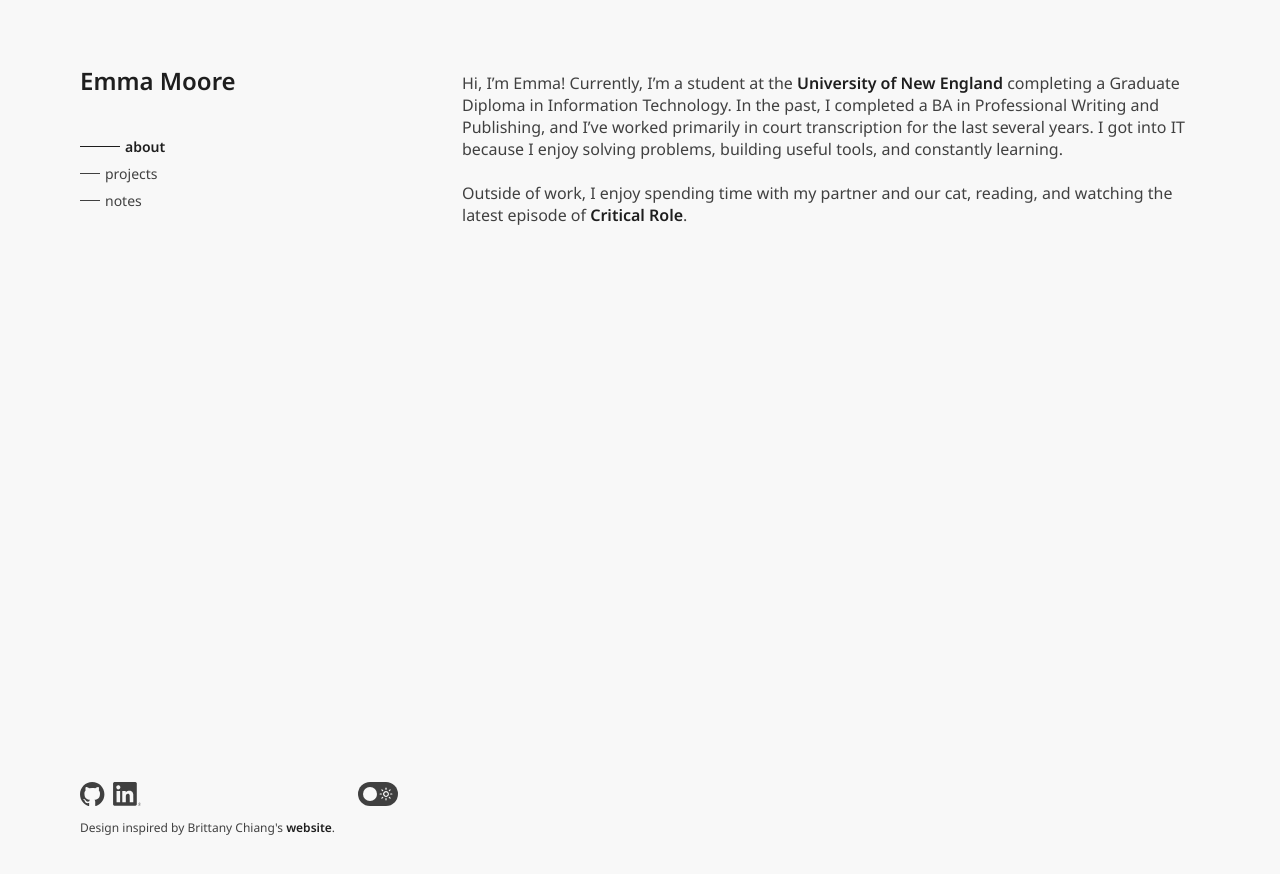
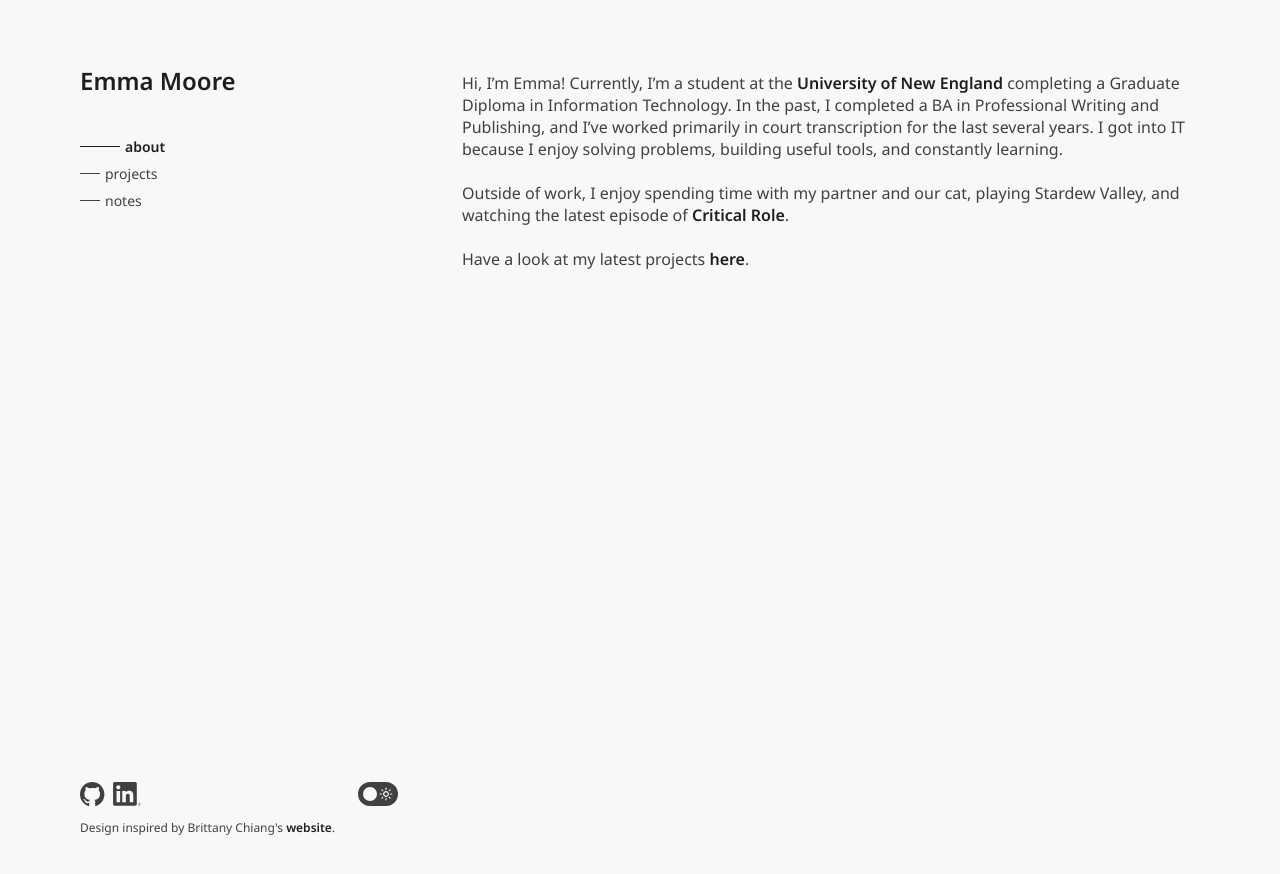
Before and after one commit to emoore29/emoore29.github.io, a Jekyll site: the page built from about.md, in a window 1280 px wide. Shown: the top 874 px of the page. Built offline with Jekyll 4.4.1, drawn with Linux system fonts in a browser that asks for light colours.

Commit message:
Update about.md

```diff
--- a/about.md
+++ b/about.md
@@ -8,4 +8,8 @@ Hi, I'm Emma! Currently, I'm a student at the [University of New England](https:
 
 <br>
 
-Outside of work, I enjoy spending time with my partner and our cat, reading, and watching the latest episode of [Critical Role](https://critrole.com/).
+Outside of work, I enjoy spending time with my partner and our cat, playing Stardew Valley, and watching the latest episode of [Critical Role](https://critrole.com/).
+
+<br>
+
+Have a look at my latest projects [here](https://emoore29.github.io/projects).
```
